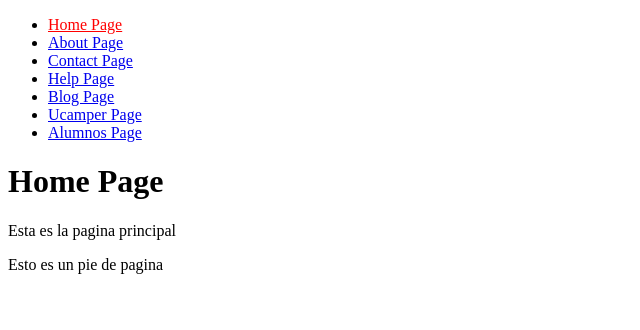
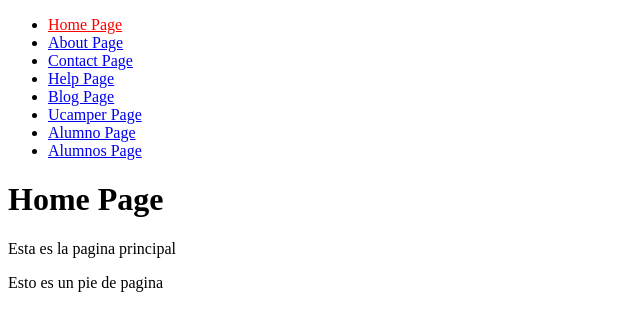
Before and after one commit to ArticislandOfficial/1.demo-app, a React (Create React App) app: page / in a window 1280 px wide. Shown: the top 330 px of the page, without its empty margins (0-640 px from the left). Built offline with nearby package versions, Linux system fonts and the light colour scheme.

Commit message:
ejercicio sin warning

```diff
--- a/src/components/NavBar.jsx
+++ b/src/components/NavBar.jsx
@@ -54,6 +54,14 @@ const NavBar = () => {
       </li>
       <li>
         <NavLink
+          to="/alumno"
+          className={({ isActive }) => (isActive ? "activo" : undefined)}
+        >
+          Alumno Page
+        </NavLink>
+      </li>
+      <li>
+        <NavLink
           to="/alumnos"
           className={({ isActive }) => (isActive ? "activo" : undefined)}
         >
--- a/src/routers/AppRouter.jsx
+++ b/src/routers/AppRouter.jsx
@@ -13,8 +13,9 @@ import HelpPage from "../pages/HelpPage";
 import NavBar from "../components/NavBar";
 import BlogPage from "../pages/BlogPage";
 import UcamperPage from "../pages/UcamperPage";
+import AlumnosPage from "../pages/AlumnosPage";
 import AlumnoPage from "../pages/AlumnoPage";
-import AlumnosPage from "../pages/AlumnosPage";
+
 
 
 
@@ -31,6 +32,7 @@ const AppRouter = () => {
 
         <Route path="/alumnos" element={<AlumnosPage />} />
         <Route path="/alumno/:id_alumno" element={<AlumnoPage />} />
+
 
         <Route
           path="/blog"
```
Also changed, not shown: src/pages/AlumnoPage.jsx (+8 -6 lines), src/pages/AlumnosPage.jsx (+5 -5 lines).
